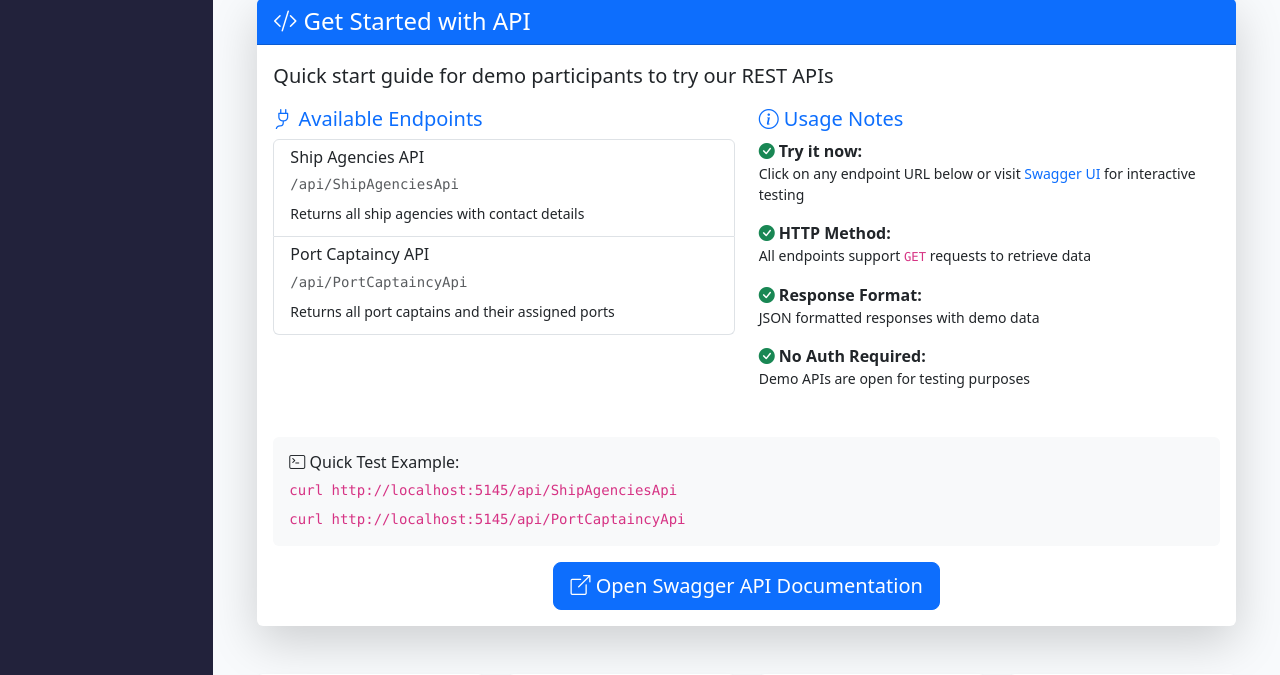
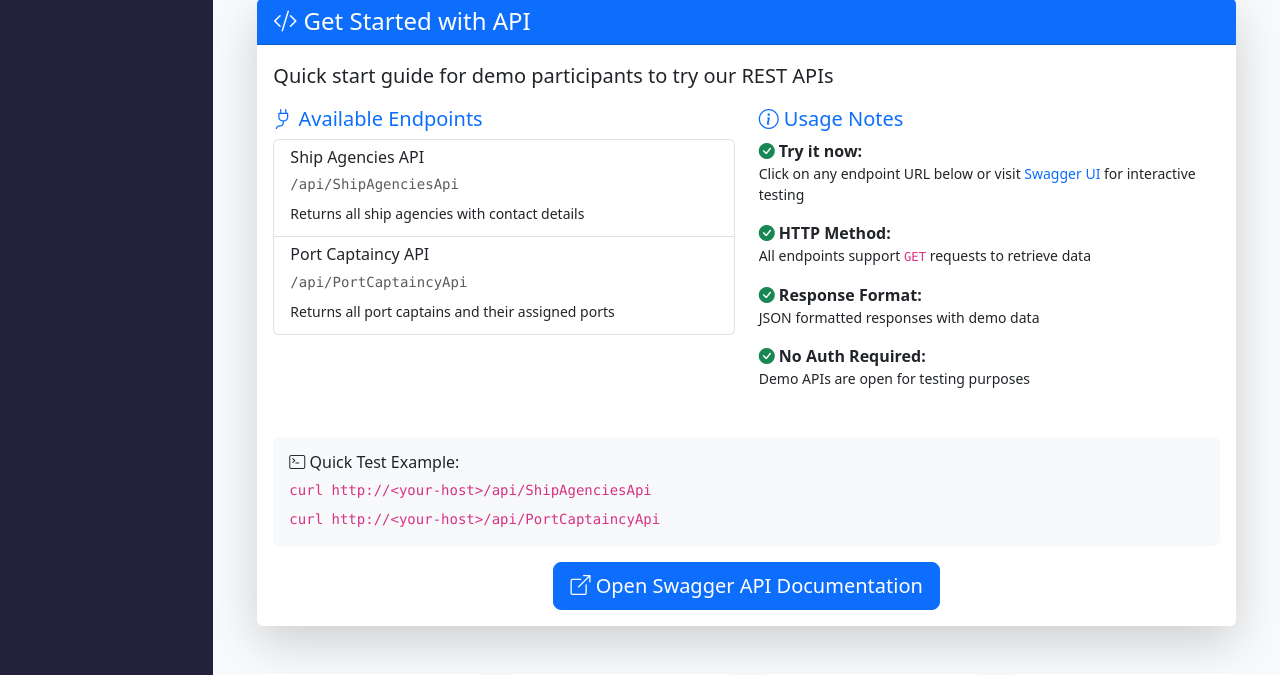
Before and after one commit to xebia/ShipServiceApp, an ASP.NET Core app: page / in a window 1280 px wide. Shown: the part 599-1274 px from the top of the page. Run offline with ASP.NET Core 8, Linux system fonts and the light colour scheme; some libraries are stand-ins or nearby versions.

Commit message:
Address code review feedback: remove unused import and use generic host placeholder
Co-authored-by: Rajeshcn26 <55257003+Rajeshcn26@users.noreply.github.com>

```diff
--- a/Controllers/api/PortCaptaincyApiController.cs
+++ b/Controllers/api/PortCaptaincyApiController.cs
@@ -1,6 +1,5 @@
 using Microsoft.AspNetCore.Mvc;
 using ShipServicesApp.Services;
-using ShipServicesApp.Models;
 
 namespace ShipServicesApp.Controllers.api
 {
--- a/Views/Home/Index.cshtml
+++ b/Views/Home/Index.cshtml
@@ -73,8 +73,8 @@
 
             <div class="mt-3 p-3 bg-light rounded">
                 <h6 class="mb-2"><i class="bi bi-terminal"></i> Quick Test Example:</h6>
-                <code class="d-block mb-2">curl http://localhost:5145/api/ShipAgenciesApi</code>
-                <code class="d-block">curl http://localhost:5145/api/PortCaptaincyApi</code>
+                <code class="d-block mb-2">curl http://&lt;your-host&gt;/api/ShipAgenciesApi</code>
+                <code class="d-block">curl http://&lt;your-host&gt;/api/PortCaptaincyApi</code>
             </div>
 
             <div class="mt-3 text-center">
```
